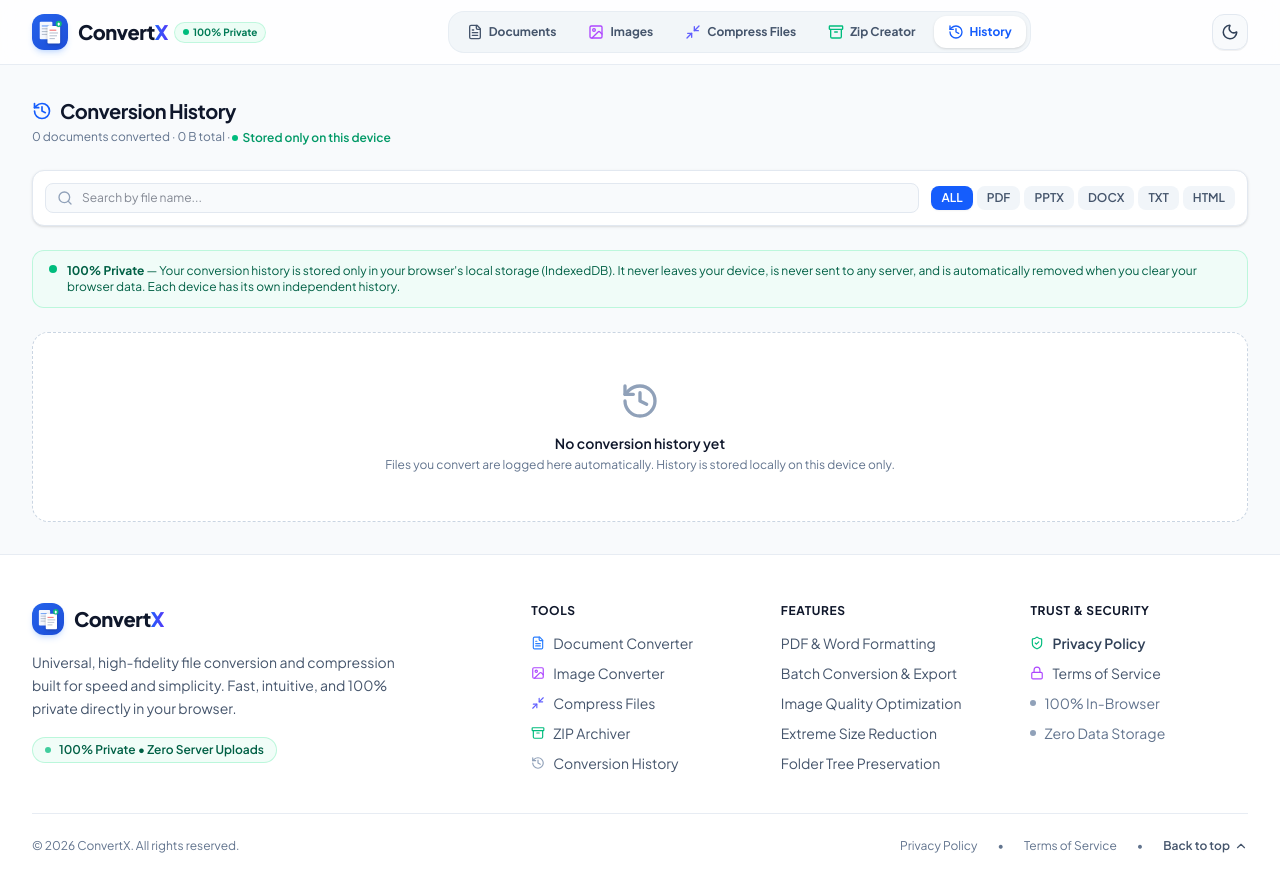
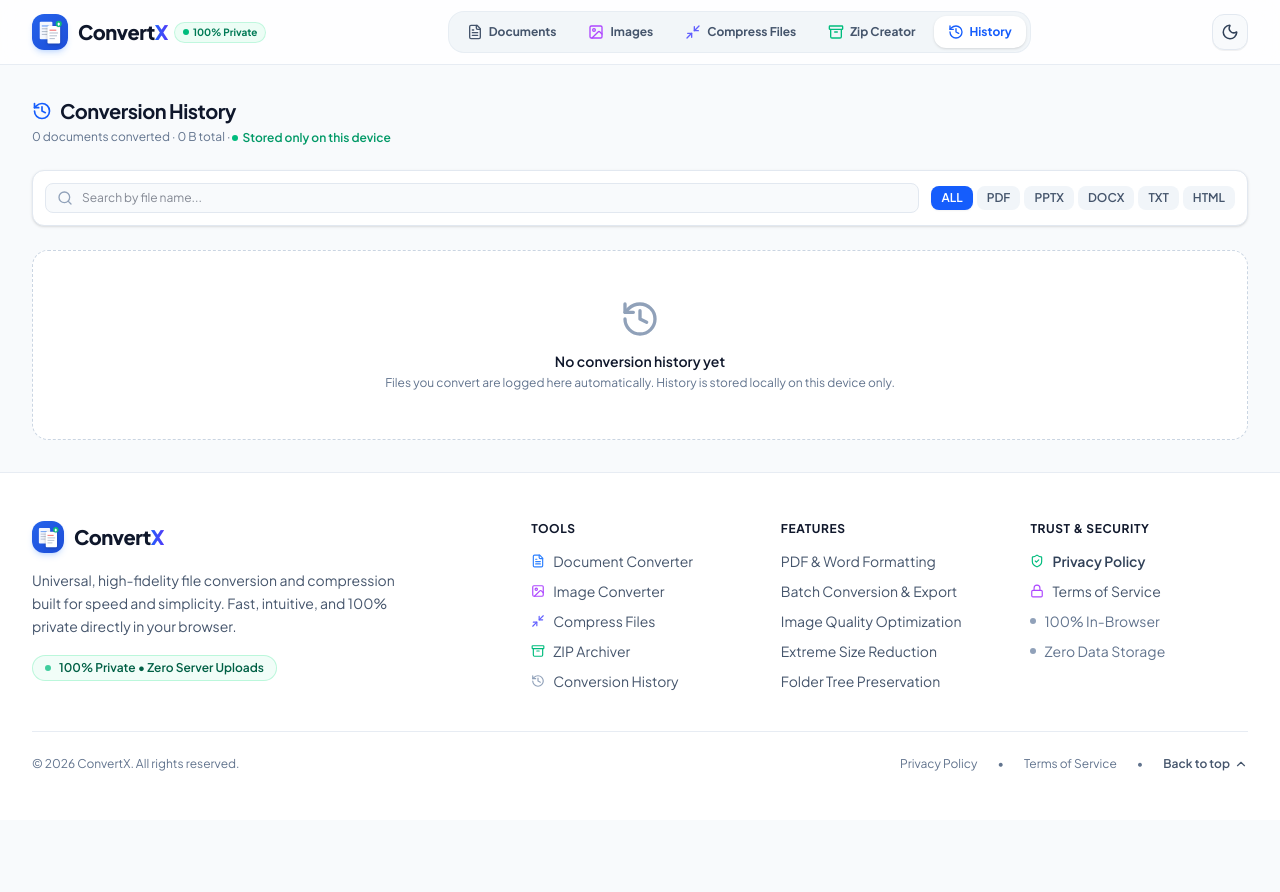
Before and after one commit to mukteshwar845/ConvertX, a React (Vite) app: page / in a window 1280 px wide. Both pictures are taken after a click on the button "History". Shown: the top 892 px of the page. After the commit the page ends 820 px from the top, so only its background shows below. Built offline with nearby package versions, Linux system fonts and the light colour scheme.

Commit message:
remove privacy notice banner from History tab

```diff
--- a/src/components/HistoryView.tsx
+++ b/src/components/HistoryView.tsx
@@ -193,15 +193,7 @@ export const HistoryView: React.FC<HistoryViewProps> = ({
         </div>
       </div>
 
-      {/* Privacy Notice */}
-      <div className="flex items-start gap-2.5 rounded-xl border border-emerald-200/70 bg-emerald-50/60 px-4 py-3 dark:border-emerald-900/60 dark:bg-emerald-950/30">
-        <span className="mt-0.5 h-2 w-2 shrink-0 rounded-full bg-emerald-500" />
-        <p className="text-xs text-emerald-800 dark:text-emerald-300">
-          <strong>100% Private</strong> — Your conversion history is stored only in your browser's local storage (IndexedDB).
-          It never leaves your device, is never sent to any server, and is automatically removed when you clear your browser data.
-          Each device has its own independent history.
-        </p>
-      </div>
+
 
       {/* History Records List */}
       {filteredRecords.length === 0 ? (
```
